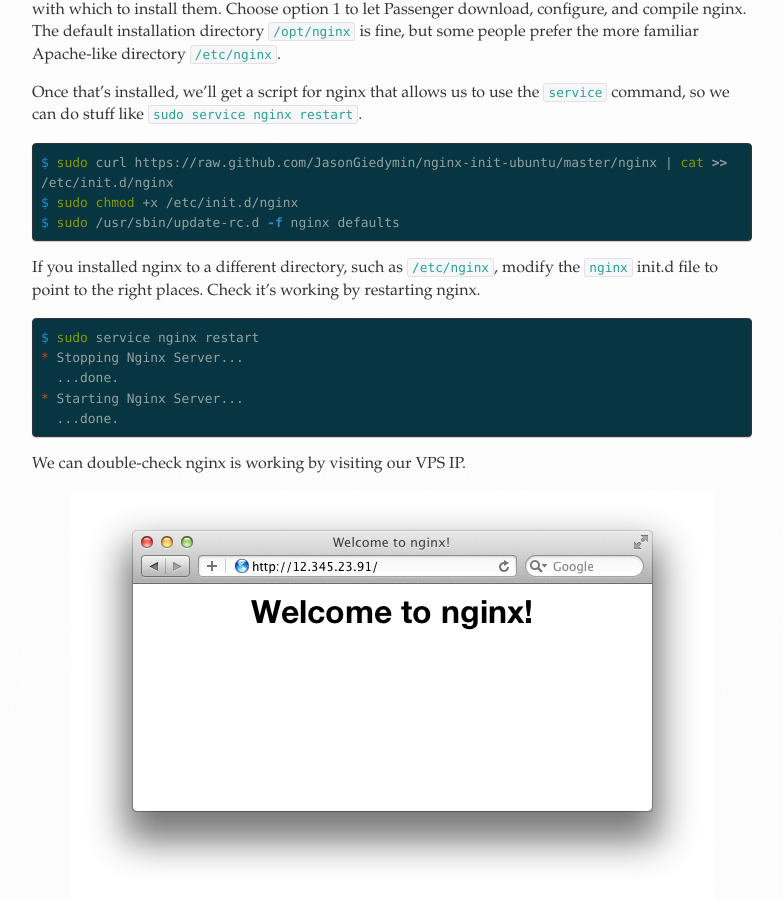
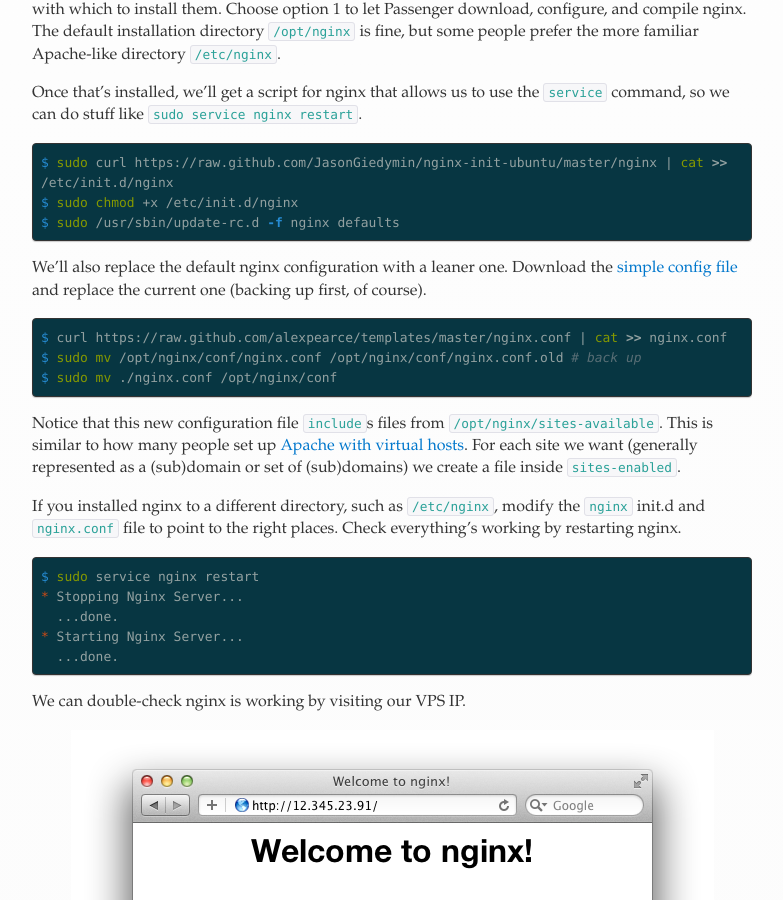
Before and after one commit to alexpearce/home, a Jekyll site: the page built from _posts/tutorials/2012-06-19-setting-up-a-vps.md, in a window 1280 px wide and 900 px high, scrolled down 2564 px. Shown: the whole window, without its empty margins (308-1091 px from the left). Built offline with Jekyll 4.4.1, drawn with Linux system fonts in a browser that asks for light colours; Markdown is read by kramdown in place of the engine named in the settings; some of the changed text lies outside the part shown.

Commit message:
More detail about setting up nginx for 'virtual hosts'.

```diff
--- a/_posts/tutorials/2012-06-19-setting-up-a-vps.md
+++ b/_posts/tutorials/2012-06-19-setting-up-a-vps.md
@@ -127,7 +127,17 @@ $ sudo chmod +x /etc/init.d/nginx
 $ sudo /usr/sbin/update-rc.d -f nginx defaults
 {% endhighlight %}
 
-If you installed nginx to a different directory, such as `/etc/nginx`, modify the `nginx` init.d file to point to the right places. Check it's working by restarting nginx.
+We'll also replace the default nginx configuration with a leaner one. Download the [simple config file](https://github.com/alexpearce/templates/blob/master/nginx.conf) and replace the current one (backing up first, of course).
+
+{% highlight bash %}
+$ curl https://raw.github.com/alexpearce/templates/master/nginx.conf | cat >> nginx.conf
+$ sudo mv /opt/nginx/conf/nginx.conf /opt/nginx/conf/nginx.conf.old # back up
+$ sudo mv ./nginx.conf /opt/nginx/conf
+{% endhighlight %}
+
+Notice that this new configuration file `include`s files from `/opt/nginx/sites-available`. This is similar to how many people set up [Apache with virtual hosts](http://www.debianhelp.co.uk/virtualhosts.htm). For each site we want (generally represented as a (sub)domain or set of (sub)domains) we create a file inside `sites-enabled`.
+
+If you installed nginx to a different directory, such as `/etc/nginx`, modify the `nginx` init.d and `nginx.conf` file to point to the right places. Check everything's working by restarting nginx.
 
 {% highlight bash %}
 $ sudo service nginx restart
@@ -218,12 +228,12 @@ production:
 
 The `host: localhost` is particularly important (and not in the default Rails `database.yml`); my app wouldn't work without it.
 
-Now we just need to tell nginx where our Rails app is. I've uploaded a [test server config file](https://github.com/alexpearce/templates/blob/master/nginx.server.conf) on GitHub. We just download this to this nginx directory and **edit it** so that it points to the right place.
+Now we just need to tell nginx where our Rails app is. As I mentioned earlier, we've set up nginx so that each site has its own config file inside `nginx/sites-enabled`. I've uploaded a [test app config file](https://github.com/alexpearce/templates/blob/master/nginx.app.conf) on GitHub. We just download this to this nginx directory and **edit it** so that it points to the right place.
 
 {% highlight bash %}
 $ curl https://raw.github.com/alexpearce/templates/master/nginx.server.conf | cat >> testapp
 $ nano testapp
-...
+... # edit the config file so that it points to our app
 $ sudo mv testapp /opt/nginx/sites-enabled/
 $ sudo service nginx restart
 {% endhighlight %}
```
